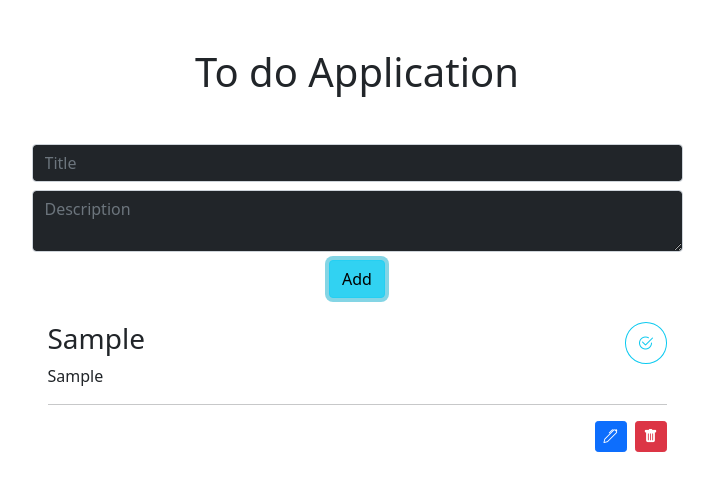
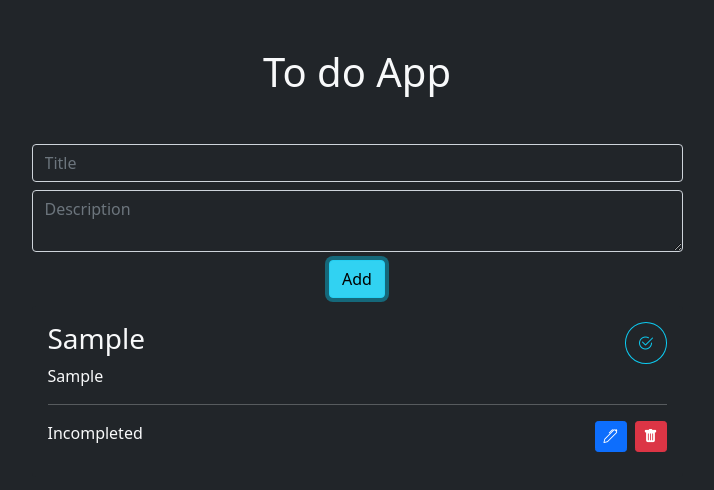
Before and after one commit to JereStorm/Todo-App, a React (Create React App) app: page / in a window 1280 px wide. Both pictures are taken after typing "Sample", "Sample" into the empty fields and a click on the input "Add". Shown: the top 490 px of the page, without its empty margins (283-997 px from the left). Built offline with nearby package versions, Linux system fonts and the light colour scheme; a web font is replaced by a local one.

Commit message:
finish layout

```diff
--- a/public/index.html
+++ b/public/index.html
@@ -20,7 +20,7 @@
   <title>Todo App</title>
 </head>
 
-<body>
+<body class="bg-dark">
   <noscript>You need to enable JavaScript to run this app.</noscript>
   <div id="root"></div>
 
--- a/src/components/Todo.js
+++ b/src/components/Todo.js
@@ -2,10 +2,10 @@ import React from 'react';
 
 const Todo = ({todo, todoDelete, todoToggleCompleted, setTodoEdit}) =>{
     return (
-        <div className={`card border-0 mt-2 ${todo.completed && 'bg-dark text-light'}`}>
+        <div className={`card border-0 mt-2 ${todo.completed ? 'bg-info text-dark' : 'bg-dark text-light'}`}>
             <div className='card-body'>
                 <div className='d-flex justify-content-between'>
-                    <h3 className='card-title text-right'>
+                    <h3 className={`card-title text-right ${todo.completed && 'text-decoration-line-through'}`}>
                         {todo.title}
                     </h3>
                     <button
@@ -14,11 +14,22 @@ const Todo = ({todo, todoDelete, todoToggleCompleted, setTodoEdit}) =>{
                     <i className="bi bi-check2-circle"></i>
                     </button>
                 </div>
-                <p className='card-text text-start'>
+                <p className={`card-text text-start ${todo.completed && 'text-decoration-line-through'}`}>
                     {todo.description}
                 </p>
                 < hr />
-                <div className='d-flex justify-content-end'>
+                <div className='d-flex justify-content-between'>
+
+                    {
+                        todo.completed
+                        ? (
+                            <p className='card-text fst-italic'>Completed</p>
+                        )
+                        : (
+                            <p className='card-text'>Incompleted</p>
+                        )
+                    }
+                    <div>
                         <button
                         onClick={() => setTodoEdit(todo)}
                         className='btn btn-sm btn-primary me-2'>
@@ -29,7 +40,7 @@ const Todo = ({todo, todoDelete, todoToggleCompleted, setTodoEdit}) =>{
                             className='btn btn-sm btn-danger'>
                                 <i className="bi bi-trash-fill"></i>
                         </button>
-
+                    </div>
                 </div>
             </div>
         </div>
--- a/src/index.js
+++ b/src/index.js
@@ -3,8 +3,8 @@ import ReactDOM from 'react-dom';
 import App from './App';
 
 ReactDOM.render(
-    <div className='text-center mt-5 '>
-        <h1>To do Application</h1>
+    <div className='text-center mt-5'>
+        <h1 className=' text-light'>To do App</h1>
         < App />
     </div>,
 
```
Lines whose indentation alone changed are shown as unchanged.
